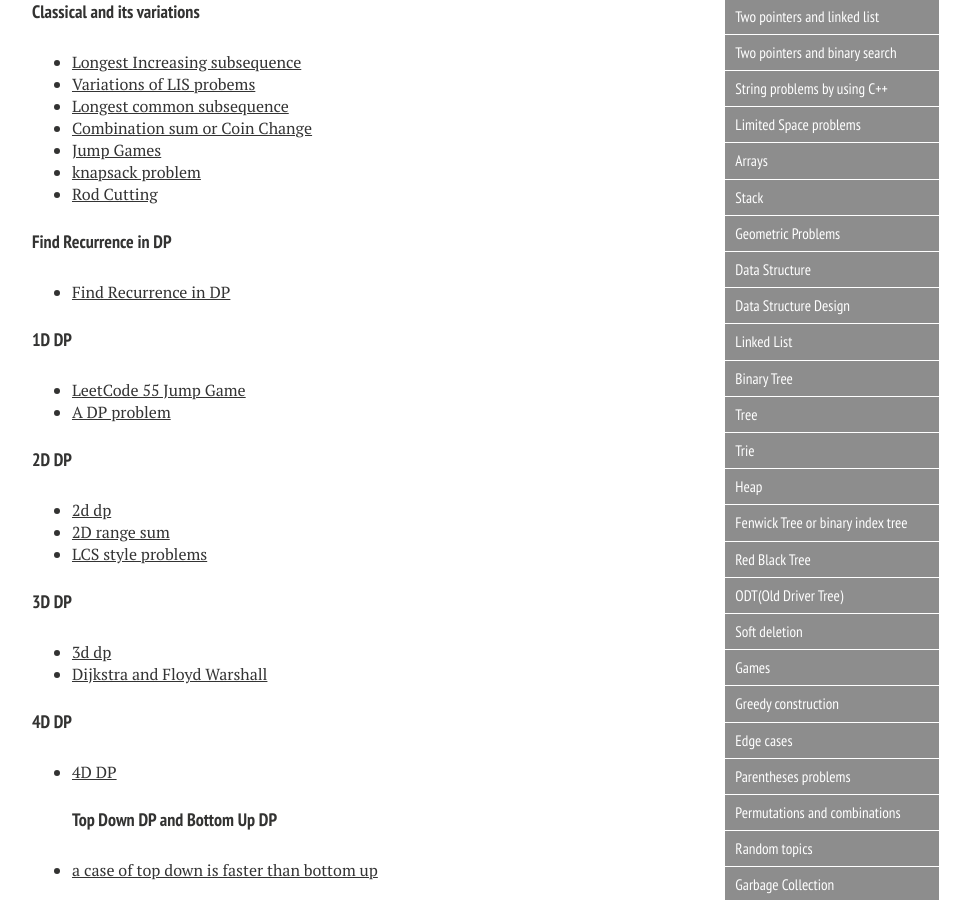
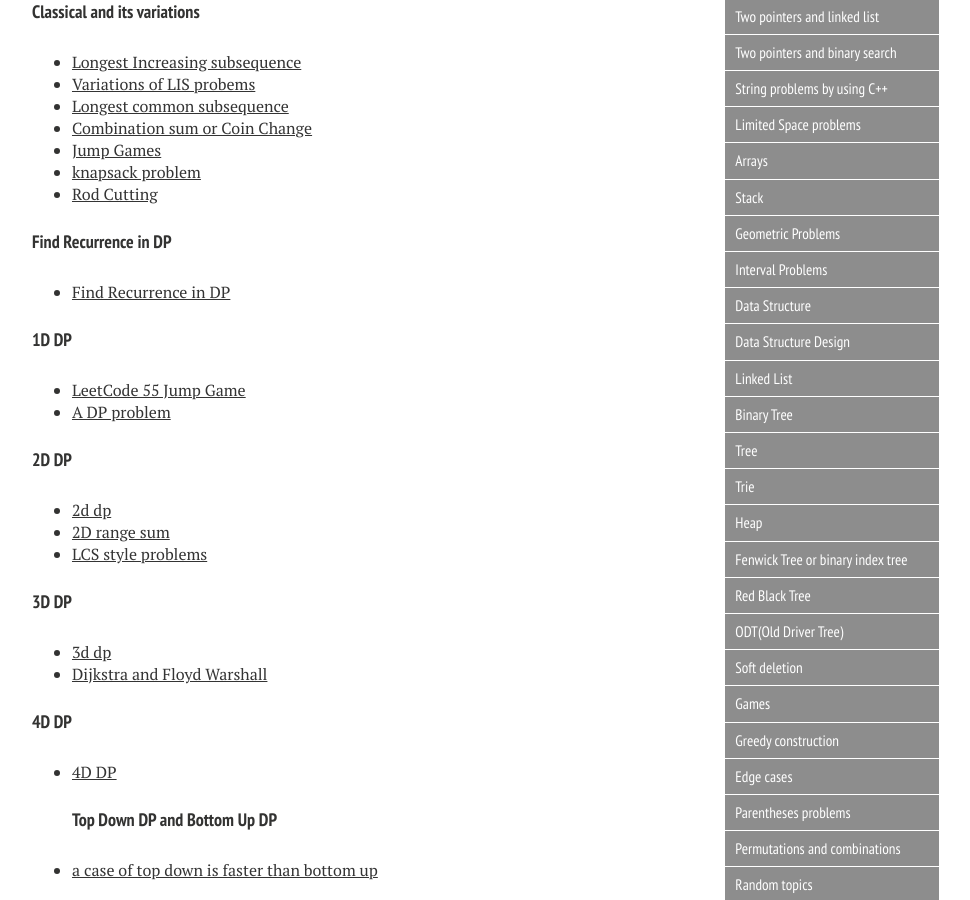
Before and after one commit to xiaokeshen/xiaokeshen.github.io, a Jekyll site: the page built from blog/index.md, in a window 1280 px wide and 900 px high, scrolled down 2094 px. Shown: the whole window, without its empty margins (288-1258 px from the left). Built offline with Jekyll 4.4.1, drawn with Linux system fonts in a browser that asks for light colours; nearby versions of some CDN libraries; some of the changed text lies outside the part shown.

Commit message:
add one blog

```diff
--- a/blog/index.md
+++ b/blog/index.md
@@ -228,6 +228,9 @@
 ## Geometric Problems
 - [Geometric problems](https://medium.com/@jim.morris.shen/geometric-problems-3139398b6b5b?source=friends_link&sk=9f58e8e296a1dc3bc6f5adb846dcea66)
 
+## Interval Problems
+- [Interval problems](https://medium.com/@jim.morris.shen/interval-problems-b1d99bc43aef?sk=d1d5c01f91f4402c698da1bed0bd5c56)
+
 
 ## Data Structure
 ### Data Structure Design
```
